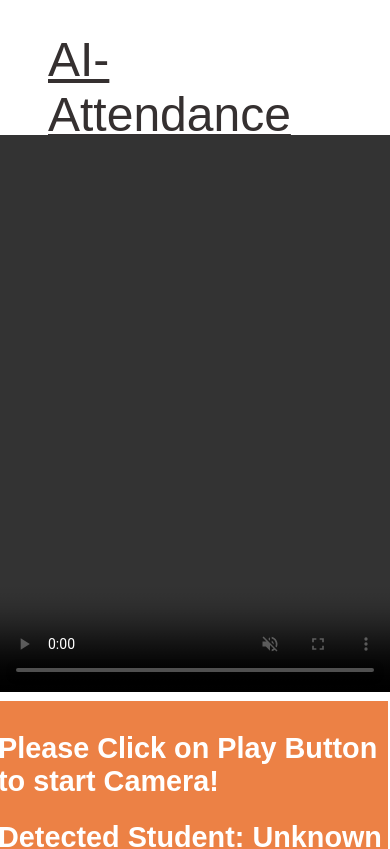
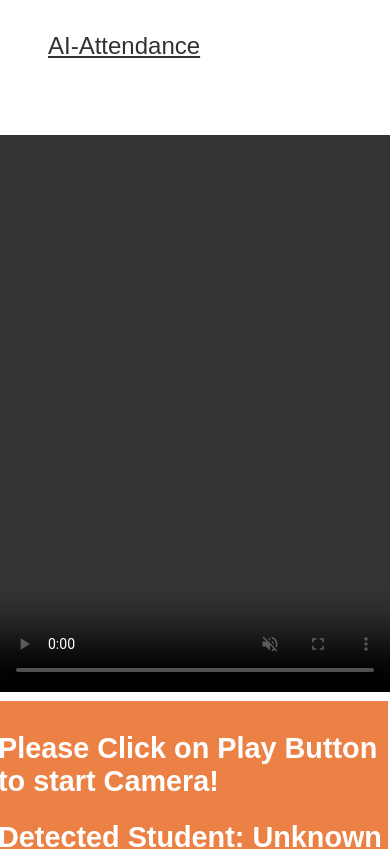
Before and after one commit to Debdeepghosal/AI-Attendance, a website: page public/index.html in a window 390 px wide. Shown: the top 849 px of the page. Drawn offline with nearby package versions, Linux system fonts and the light colour scheme; no server answers; a web font is replaced by a local one.

Commit message:
3rd commit

```diff
--- a/public/ai-attendence.css
+++ b/public/ai-attendence.css
@@ -54,6 +54,8 @@ canvas{
     #header{
         width: 100%;
         letter-spacing: normal;
+        font-size: x-large;
+
     }
     #video{
         width: 100%;
```
